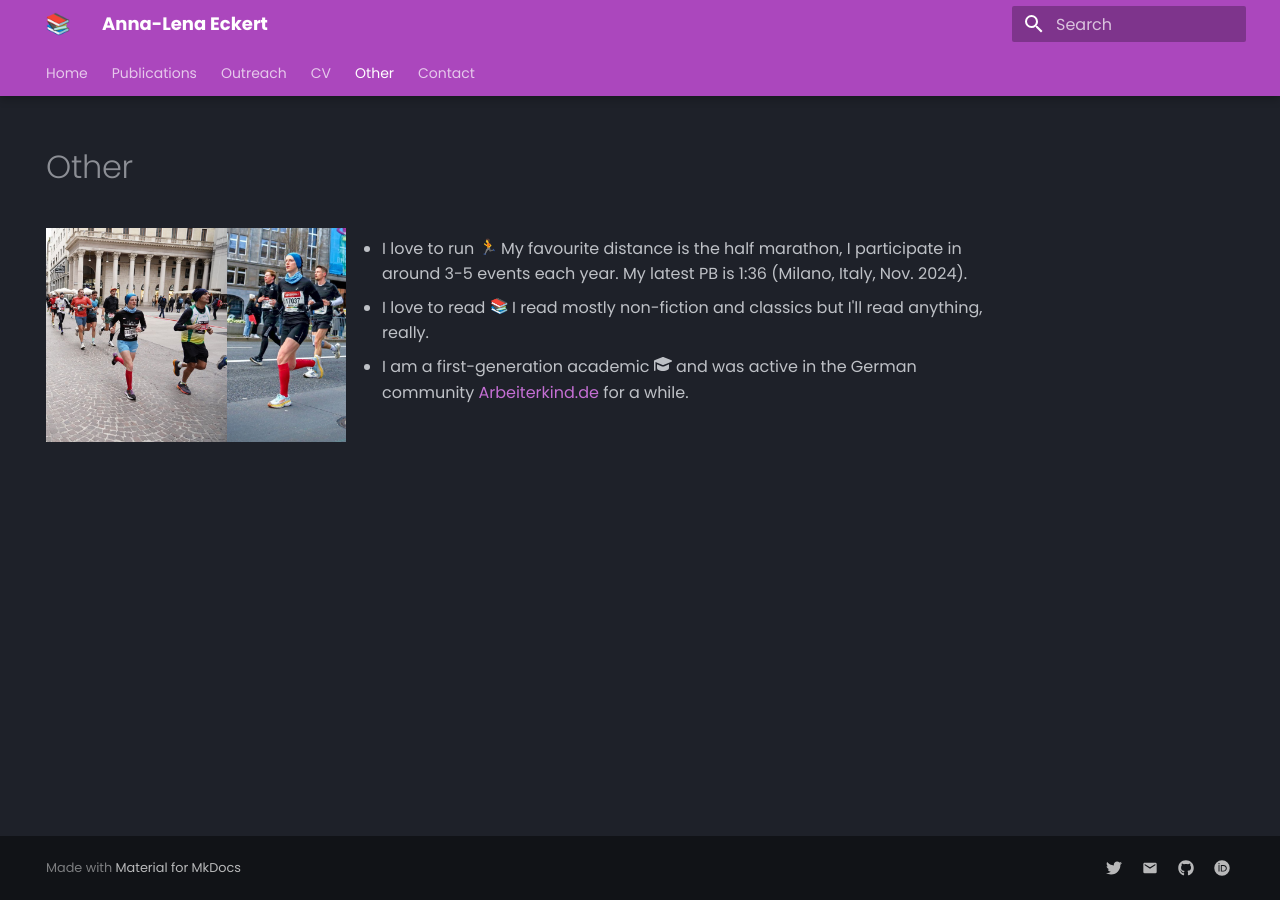
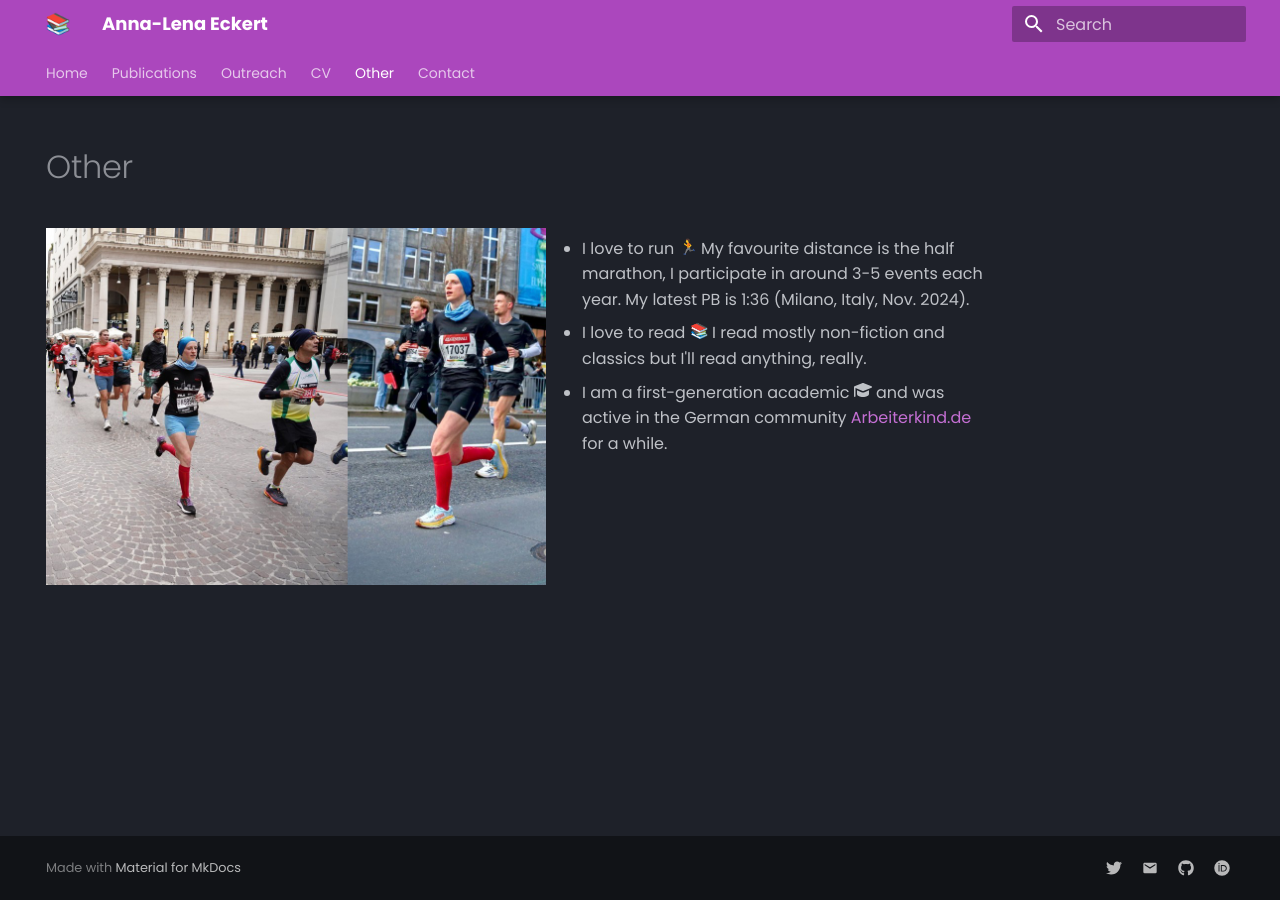
Before and after one commit to Eckertal/personal-website, an MkDocs documentation site: the page built from docs/other.md, in a window 1280 px wide. Built offline with MkDocs 1.6.1 and Material for MkDocs 9.7.7, drawn with Linux system fonts in a browser that asks for light colours; emoji names are drawn with the system emoji font.

Commit message:
bigger pic

```diff
--- a/docs/other.md
+++ b/docs/other.md
@@ -3,7 +3,7 @@ hide:
     - navigation
 ---
 
-![eckert](assets/images/running_pics.jpg){: align=left width=300}
+![eckert](assets/images/running_pics.jpg){: align=left width=500}
 
 - I love to run :runner: My favourite distance is the half marathon, I participate in around 3-5 events each year. My latest PB is 1:36 (Milano, Italy, Nov. 2024).
 
```
